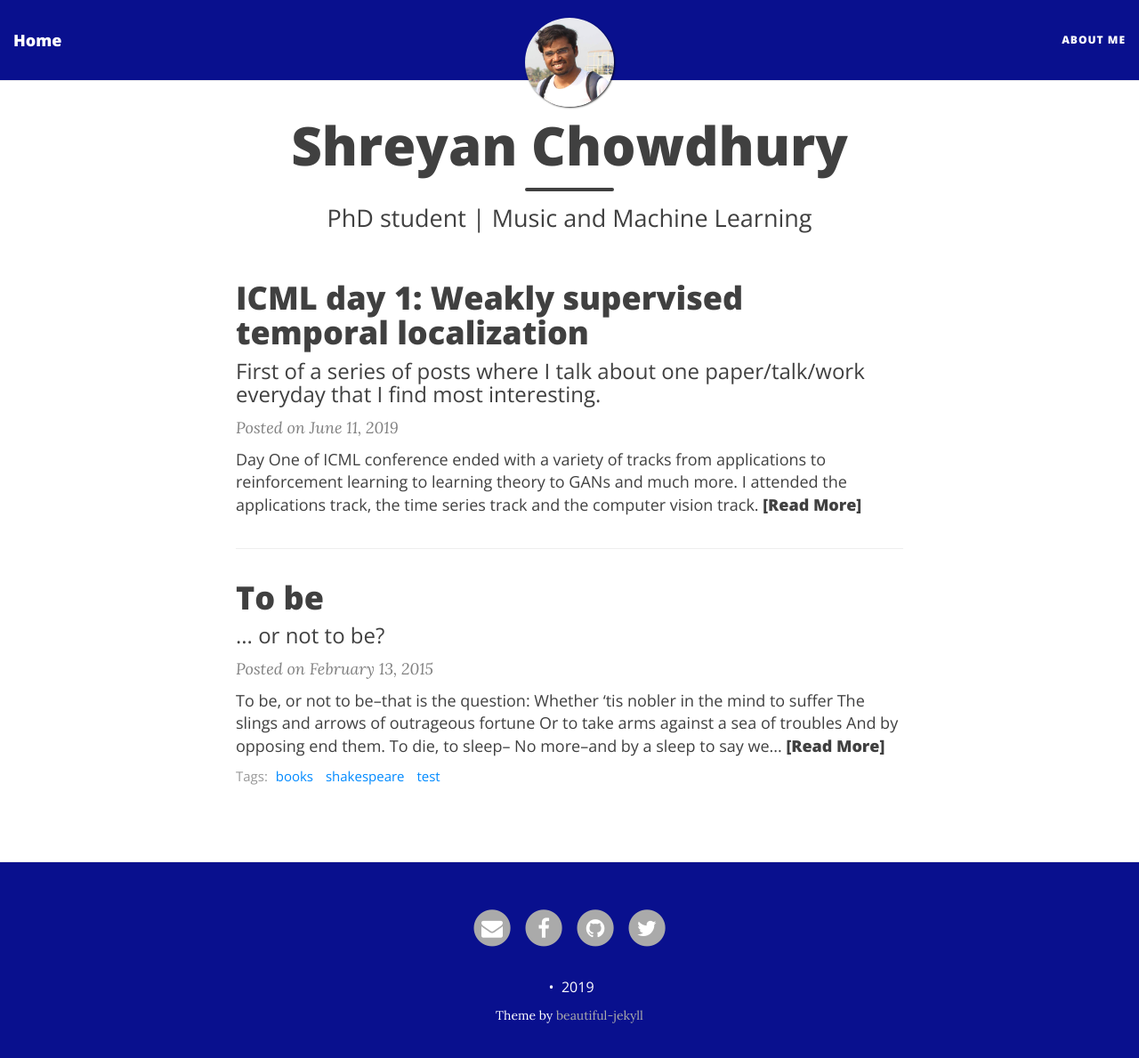
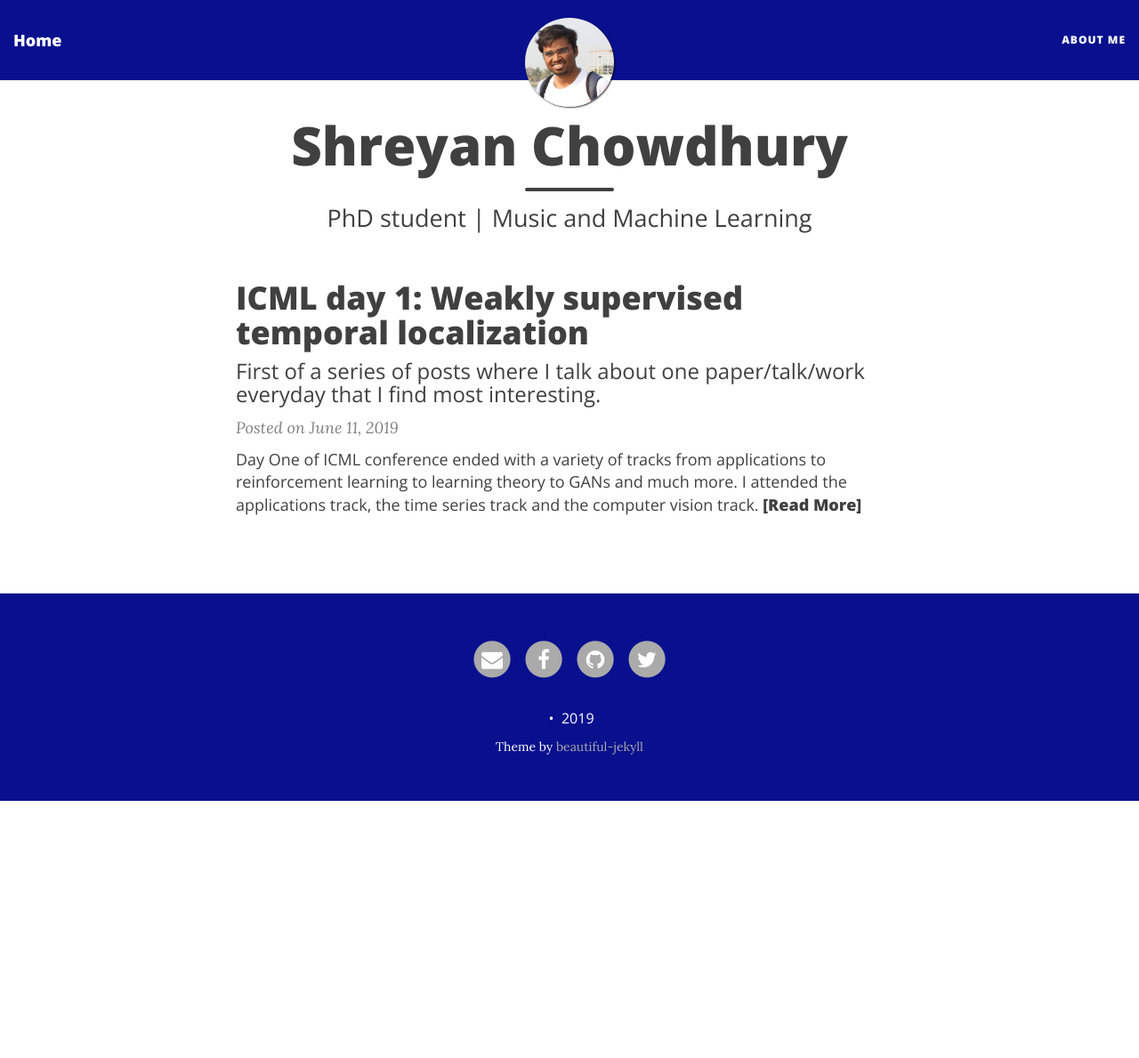
Before and after one commit to shreyanc/shreyanc.github.io, a Jekyll site: the page built from index.html, in a window 1280 px wide and 1202 px high. Shown: the top 1189 px of the window at 89% size. Built offline with Jekyll 4.4.1, drawn with Linux system fonts in a browser that asks for light colours; nearby versions of some CDN libraries; the list of posts is cut into pages by our own code.

Commit message:
Update 2015-02-13-hamlet-monologue.md

```diff
--- a/_posts/2015-02-13-hamlet-monologue.md
+++ b/_posts/2015-02-13-hamlet-monologue.md
@@ -1,8 +1,11 @@
 ---
 layout: post
 title: To be
-subtitle: ... or not to be?
-tags: [books, shakespeare, test]
+tags:
+  - books
+  - shakespeare
+  - test
+published: false
 ---
 
 To be, or not to be--that is the question:
```
